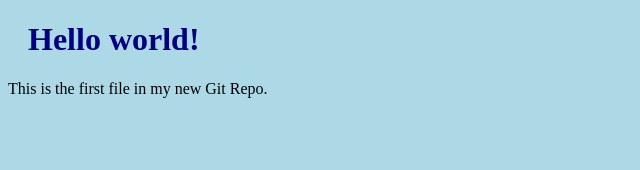
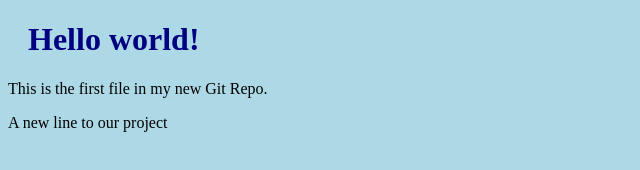
Before and after one commit to HumayunNasir23/git-practice, a plain HTML site: page index.html in a window 1280 px wide. Shown: the whole page, without its empty margins (0-640 px from the left). Drawn offline with Linux system fonts and the light colour scheme.

Commit message:
Updated index.html with a new line

```diff
--- a/index.html
+++ b/index.html
@@ -8,6 +8,6 @@
 
 <h1>Hello world!</h1>
 <p>This is the first file in my new Git Repo.</p>
-
+<p>A new line to our project</p>
 </body>
 </html>
```
